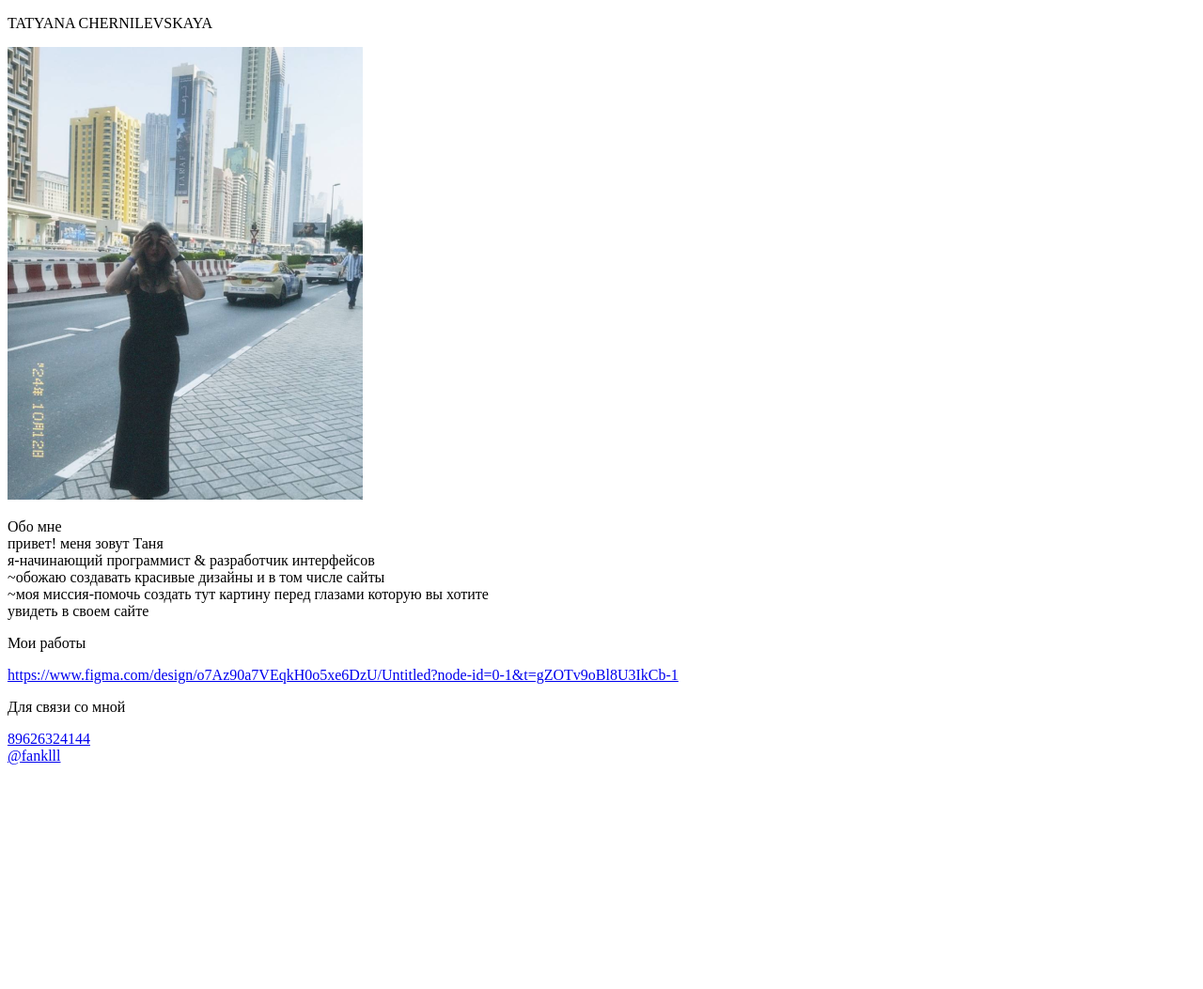
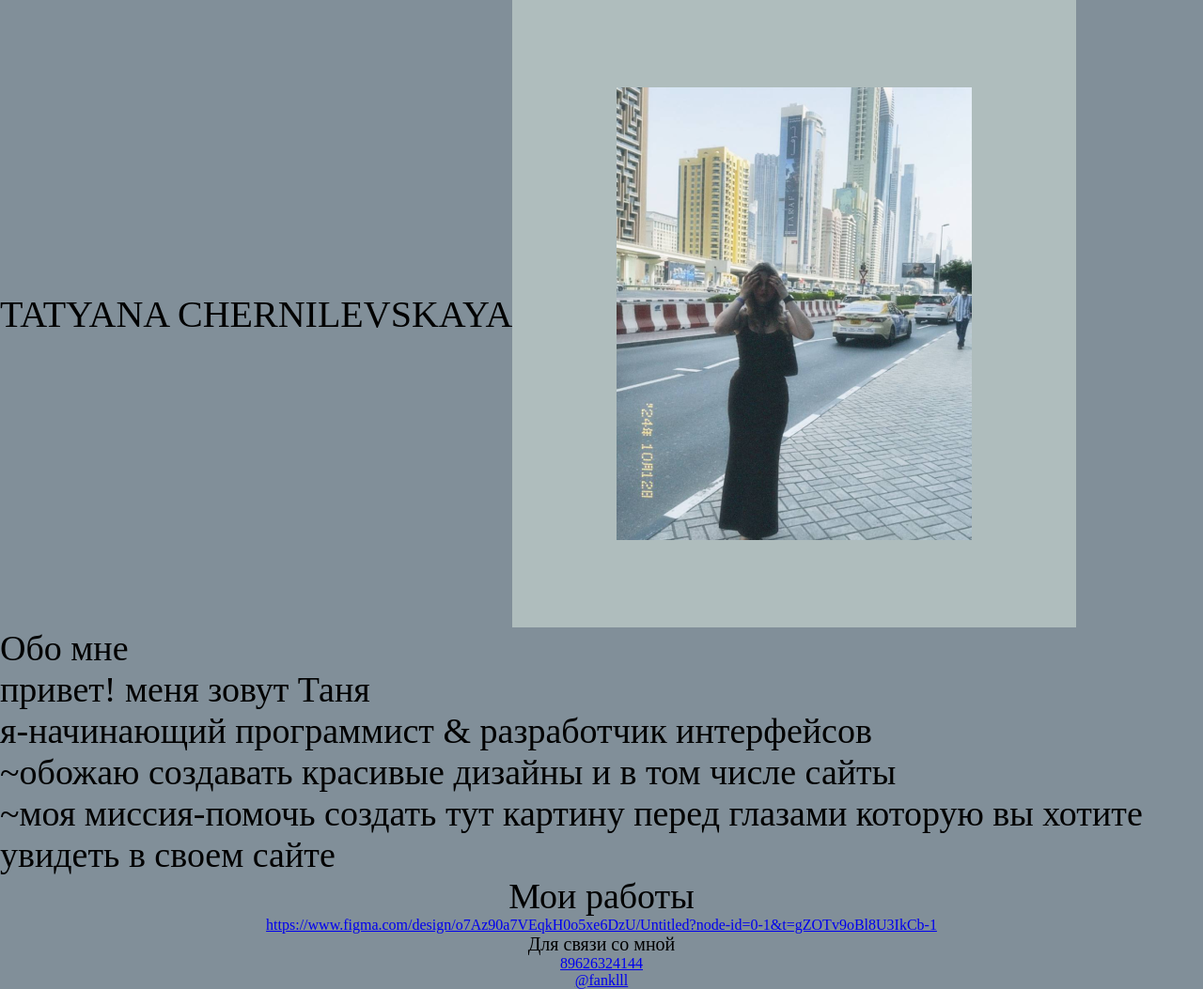
Before and after one commit to chernttt/portfolio, a plain HTML site: page index.html in a window 1280 px wide. Shown: the whole page at 94% size. Before the commit the page ends 822 px from the top, so only its background shows below. Drawn offline with Linux system fonts and the light colour scheme.

Commit message:
добавила для каждого контейнера css

```diff
--- a/index.html
+++ b/index.html
@@ -5,7 +5,7 @@
     <meta http-equiv="X-UA-Compatible" content="IE=edge">
     <meta name="viewport" content="width=device-width, initial-scale=1.0">
     <title>Document</title>
-    <link rel="stylesheet" href="style.css">
+    <link rel="stylesheet" href="st.css">
 </head>
 <body>
     <div class="konteiner">
--- a/st.css
+++ b/st.css
@@ -1,19 +1,20 @@
 @import url('https://fonts.googleapis.com/css?family=Roboto&display=swap');
 .xxx{
-    font-size: 73px;
-    font-weight: 154;
+    font-size: 40px;
+    font-weight: 15;
 }
 .ggg{
-    font-size: 73px;
-    font-weight: 150;
+    font-size: 38px;
+    font-weight: 170;
+    font-family: 'Regular',serif;
 }
 .aaa{
-    font-size: 73px;
+    font-size: 38px;
     font-weight: 150;
 }
 .hhh{
-    font-size: 73px;
-    font-weight: 150;
+    font-size: 20px;
+    font-weight: 109;
 }
 *{
     margin: 0;
@@ -22,8 +23,40 @@
 .konteiner{
     display: flex;
     background-color: #818F99;
+
+}
+.text{
+    display: flex;
+    align-items: center;
+
 }
 .foto{
     display: flex;
     align-items: center;
+    justify-content: center;
+    flex-direction: row;
+    gap: 60px;
+    width: 600px;
+    height: 668px;
+    background-color:#afbdbd;
+
 }
+.text2{
+    display: flex;
+    gap: 50px;
+    background-color: #818F99;
+}
+.text3{
+    display: flex;
+    align-items: center;
+    justify-content: center;
+    flex-direction: column;
+    background-color: #818F99;
+}
+.text4{
+    display: flex;
+    align-items: center;
+    justify-content: center;
+    flex-direction: column;
+    background-color: #818F99;
+}
```
